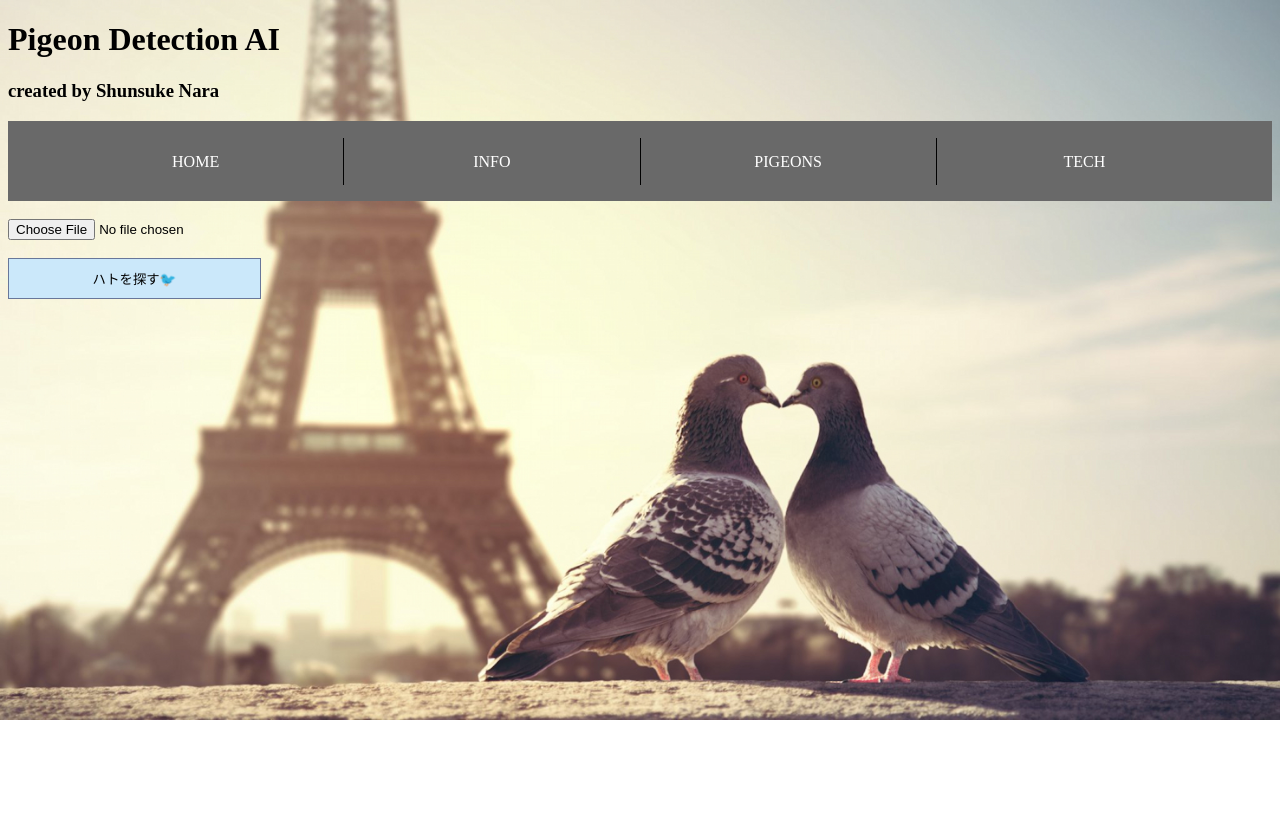
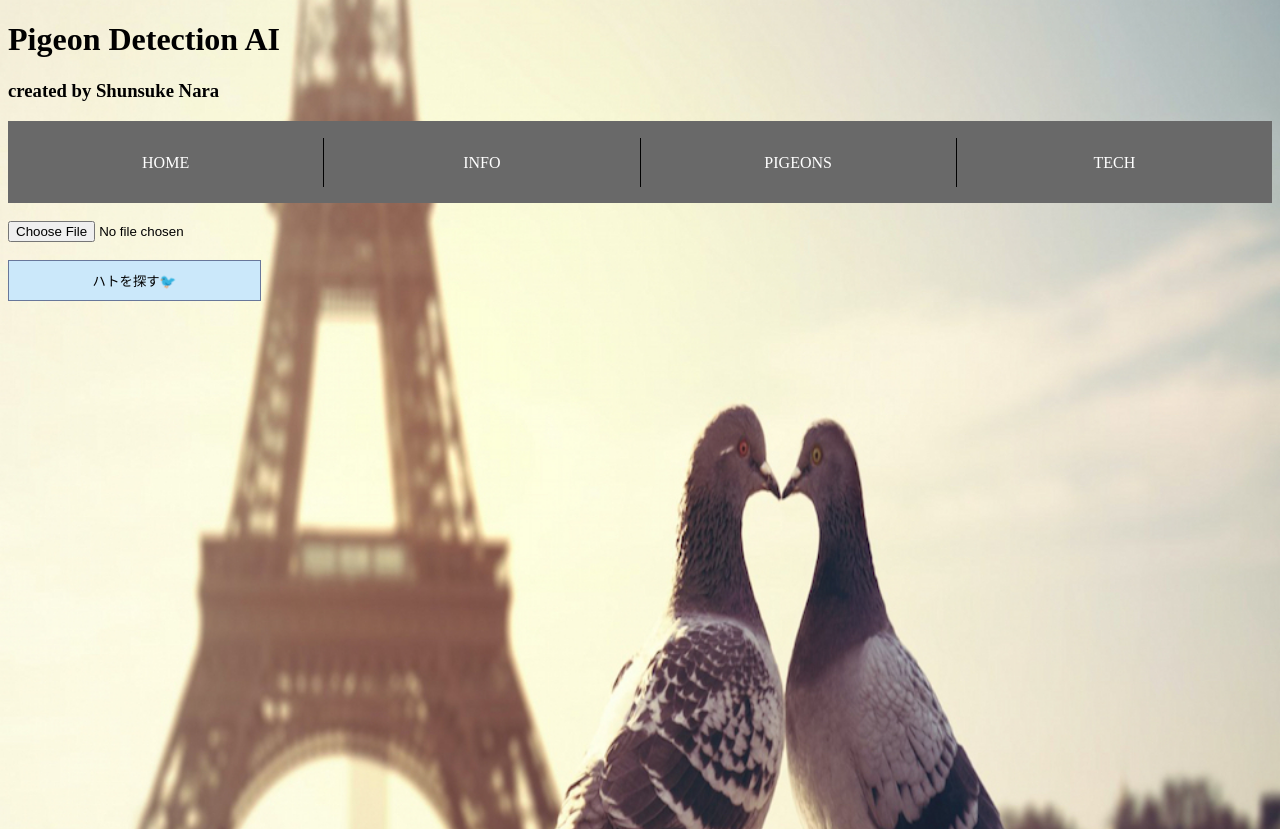
Before and after one commit to ARAN1218/Pigeon-Detection-AI, a Flask app: page / in a window 1280 px wide. Before the commit the page ends 720 px from the top, so only its background shows below. Run offline with Flask 2, Linux system fonts and the light colour scheme; some libraries are stand-ins or nearby versions.

Commit message:
add background image

```diff
--- a/pigeon_app/static/css/style.css
+++ b/pigeon_app/static/css/style.css
@@ -1,7 +1,9 @@
 body {
   position: relative;
-  background: url("../pigeon_detection_background.JPG") no-repeat;
+  background: url("pigeon_detection_background.JPG") no-repeat;
+  min-height: 100vh;
   background-size: cover;
+  background-position: center;
 }
 
 #loading {
@@ -70,6 +72,8 @@ nav{
 
 ul{
     display: flex;
+    padding-left: 0%;
+    padding-right: 0%;
 }
 
 
@@ -87,9 +91,9 @@ li a{
 li+ li{
     border-left: 1px solid black;
 }
-li:last-child {
-    margin-right: 40px;
-}
+/* li:last-child {
+    margin-right: 0.1%;
+} */
 
 .nav{
     display: block;
--- a/pigeon_app/views.py
+++ b/pigeon_app/views.py
@@ -31,7 +31,6 @@ def post():
     subprocess.run(['python', 'pigeon_app/yolov5/detect.py', '--source', 'pigeon_app/static/media/result.jpg', '--weights', 'pigeon_app/yolov5/pigeon_5.pt', '--conf', '0.3', '--name', '../../../static/media', '--exist-ok'])
     img_result_share = Image.open(os.path.join(app.config['UPLOAD_FOLDER'], 'result.jpg'))
     img_result_share = img_result_share.resize((1200,630))
-    img_result_share.save(os.path.join(app.config['UPLOAD_FOLDER'], 'result_share.jpg'))
     return render_template("index.html", img_result=True)
 
 
```
Also changed, not shown: pigeon_app/static/css/pigeon_detection_background.JPG (added), pigeon_app/static/media/result.jpg, pigeon_app/static/media/result_share.jpg (deleted), pigeon_app/static/pigeon_detection_background.JPG (deleted).
